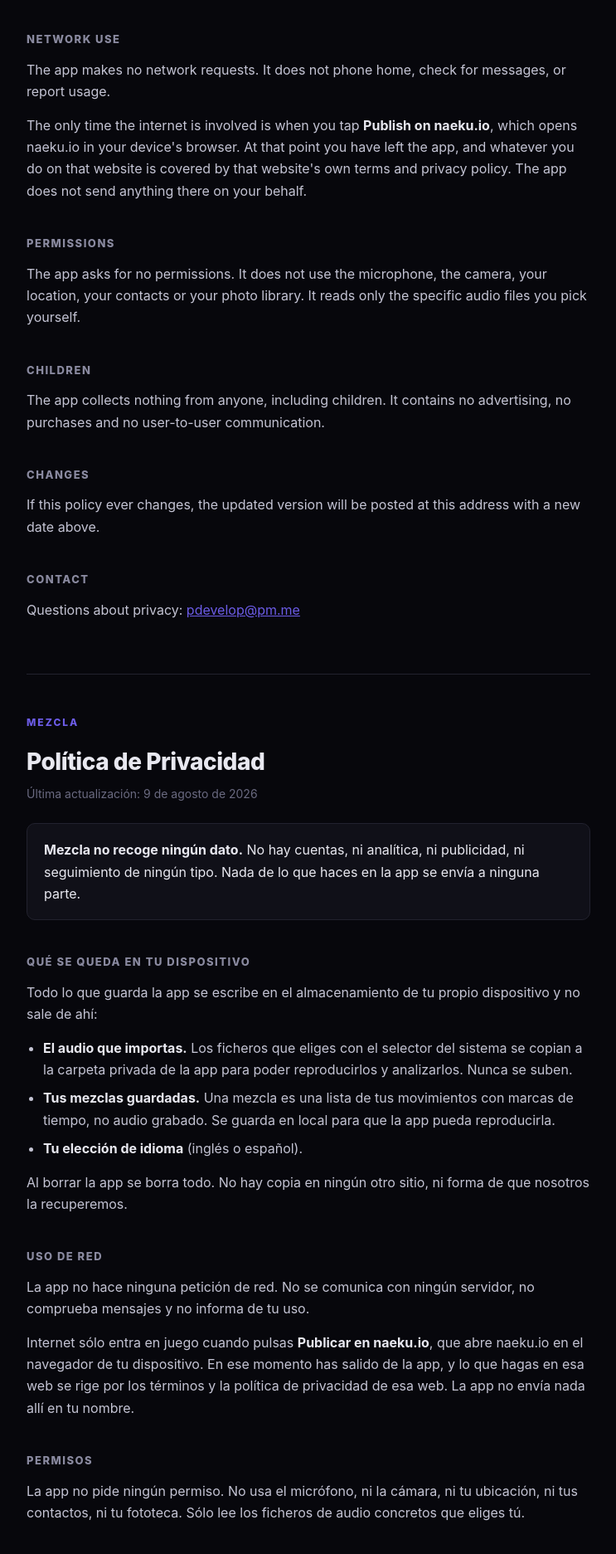
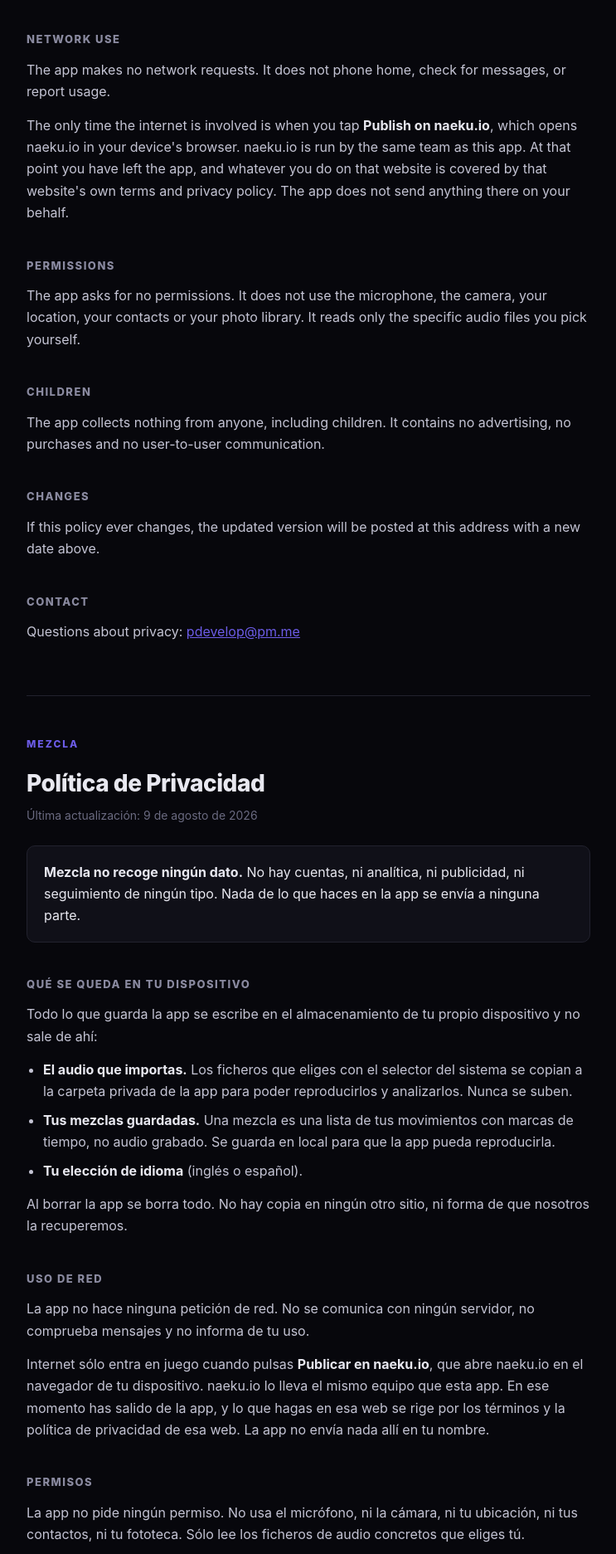
Before and after one commit to juapperez/mezcla-web, a plain HTML site: page privacy.html in a window 1280 px wide. Shown: the part 601-2474 px from the top of the page at 83% size, without its empty margins (268-1011 px from the left). Drawn offline with Linux system fonts and the light colour scheme.

Commit message:
Declarar naeku.io y retirar la promesa de que no hay audio empaquetado
La app trae un loop de demo desde el 11 de agosto, así que «no bundled
media» dejó de ser cierto. Y las notas de revisión ya dicen que naeku.io
es del mismo equipo: la política tiene que decir lo mismo, porque el
revisor abre las dos.

```diff
--- a/privacy.html
+++ b/privacy.html
@@ -54,7 +54,7 @@
 
   <h2>Network use</h2>
   <p>The app makes no network requests. It does not phone home, check for messages, or report usage.</p>
-  <p>The only time the internet is involved is when you tap <strong>Publish on naeku.io</strong>, which opens naeku.io in your device's browser. At that point you have left the app, and whatever you do on that website is covered by that website's own terms and privacy policy. The app does not send anything there on your behalf.</p>
+  <p>The only time the internet is involved is when you tap <strong>Publish on naeku.io</strong>, which opens naeku.io in your device's browser. naeku.io is run by the same team as this app. At that point you have left the app, and whatever you do on that website is covered by that website's own terms and privacy policy. The app does not send anything there on your behalf.</p>
 
   <h2>Permissions</h2>
   <p>The app asks for no permissions. It does not use the microphone, the camera, your location, your contacts or your photo library. It reads only the specific audio files you pick yourself.</p>
@@ -87,7 +87,7 @@
 
   <h2>Uso de red</h2>
   <p>La app no hace ninguna petición de red. No se comunica con ningún servidor, no comprueba mensajes y no informa de tu uso.</p>
-  <p>Internet sólo entra en juego cuando pulsas <strong>Publicar en naeku.io</strong>, que abre naeku.io en el navegador de tu dispositivo. En ese momento has salido de la app, y lo que hagas en esa web se rige por los términos y la política de privacidad de esa web. La app no envía nada allí en tu nombre.</p>
+  <p>Internet sólo entra en juego cuando pulsas <strong>Publicar en naeku.io</strong>, que abre naeku.io en el navegador de tu dispositivo. naeku.io lo lleva el mismo equipo que esta app. En ese momento has salido de la app, y lo que hagas en esa web se rige por los términos y la política de privacidad de esa web. La app no envía nada allí en tu nombre.</p>
 
   <h2>Permisos</h2>
   <p>La app no pide ningún permiso. No usa el micrófono, ni la cámara, ni tu ubicación, ni tus contactos, ni tu fototeca. Sólo lee los ficheros de audio concretos que eliges tú.</p>
```
Also changed, not shown: index.html (+1 -1 lines).
